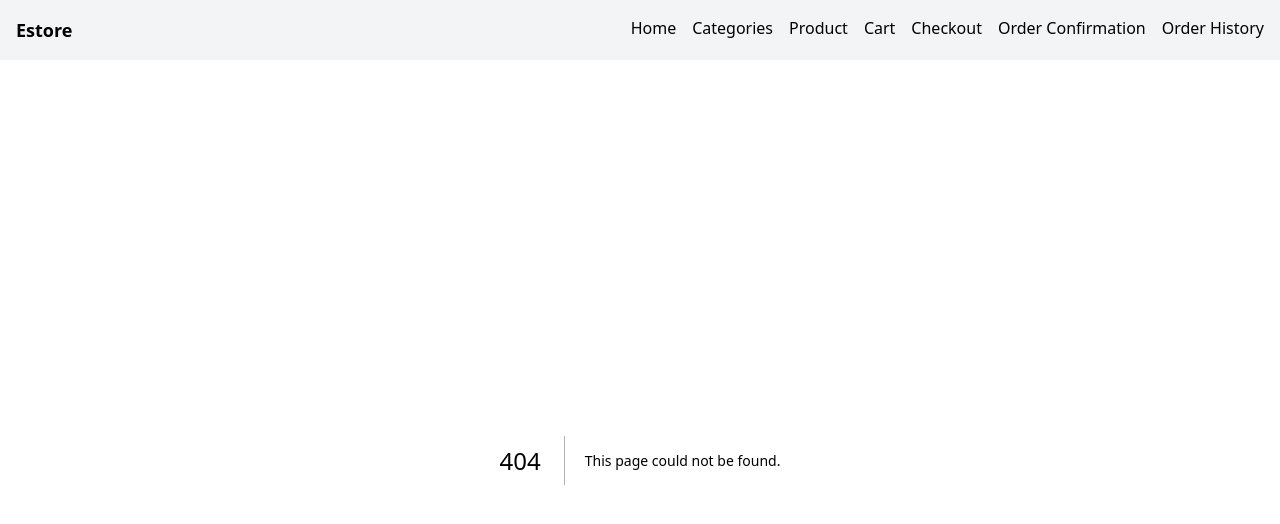
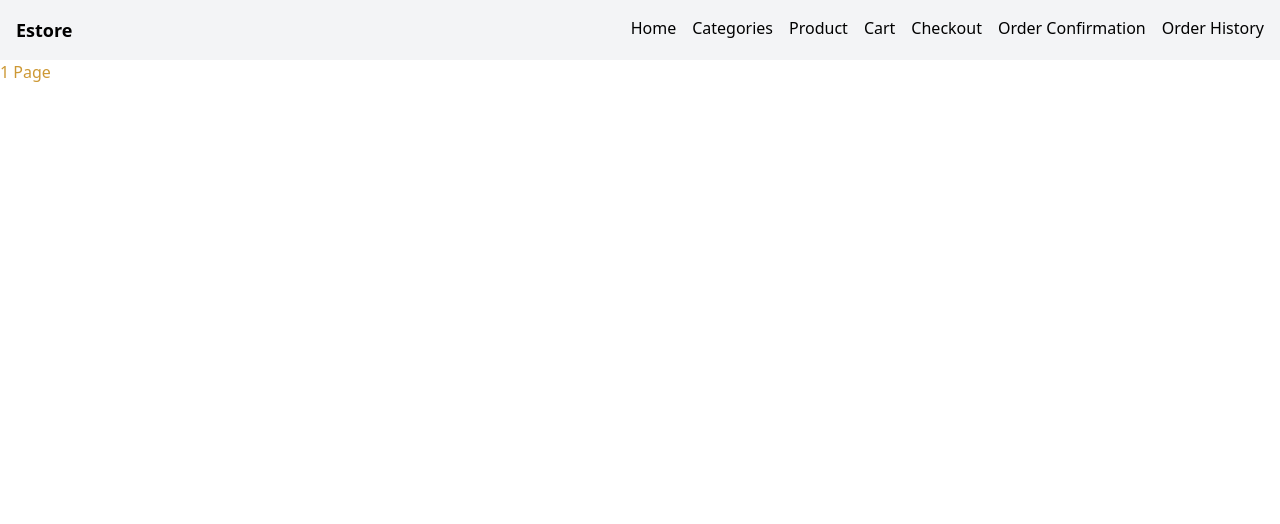
Before and after one commit to alexiscase95/estore-next, a Next.js app: page /categories/1/1 in a window 1280 px wide. Before the commit this address had no page. Shown: the top 524 px of the page. Built offline with nearby package versions, Linux system fonts and the light colour scheme.

Commit message:
fix: fix sub-category naming convention

```diff
--- a/src/app/categories/[category]/[sub-category]/page.tsx
+++ /dev/null
@@ -1,9 +0,0 @@
-const SubCategory = () => {
-    return (
-      <main className="text-primary">
-        Sub-Category Page
-      </main>
-    );
-  }
-
-export default SubCategory;
--- /dev/null
+++ b/src/app/categories/[category]/[subcategory]/page.tsx
@@ -0,0 +1,17 @@
+import { FC } from "react";
+
+interface SubCategoryProps {
+  params: {
+    subcategory: string;
+  };
+}
+
+const SubCategory: FC<SubCategoryProps> = ({ params }) => {
+    return (
+      <main className="text-primary">
+        {params.subcategory} Page
+      </main>
+    );
+  }
+
+export default SubCategory;
```
